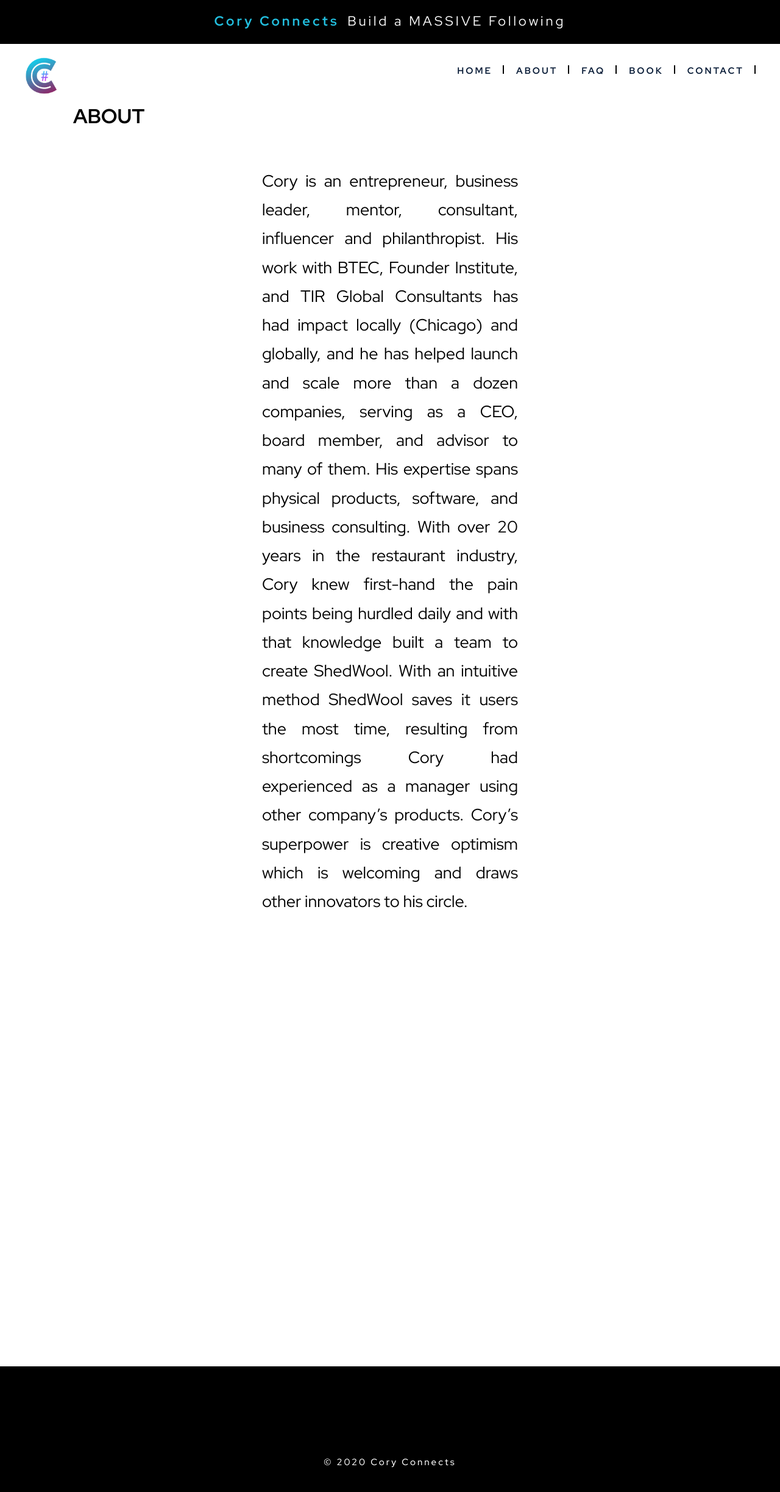
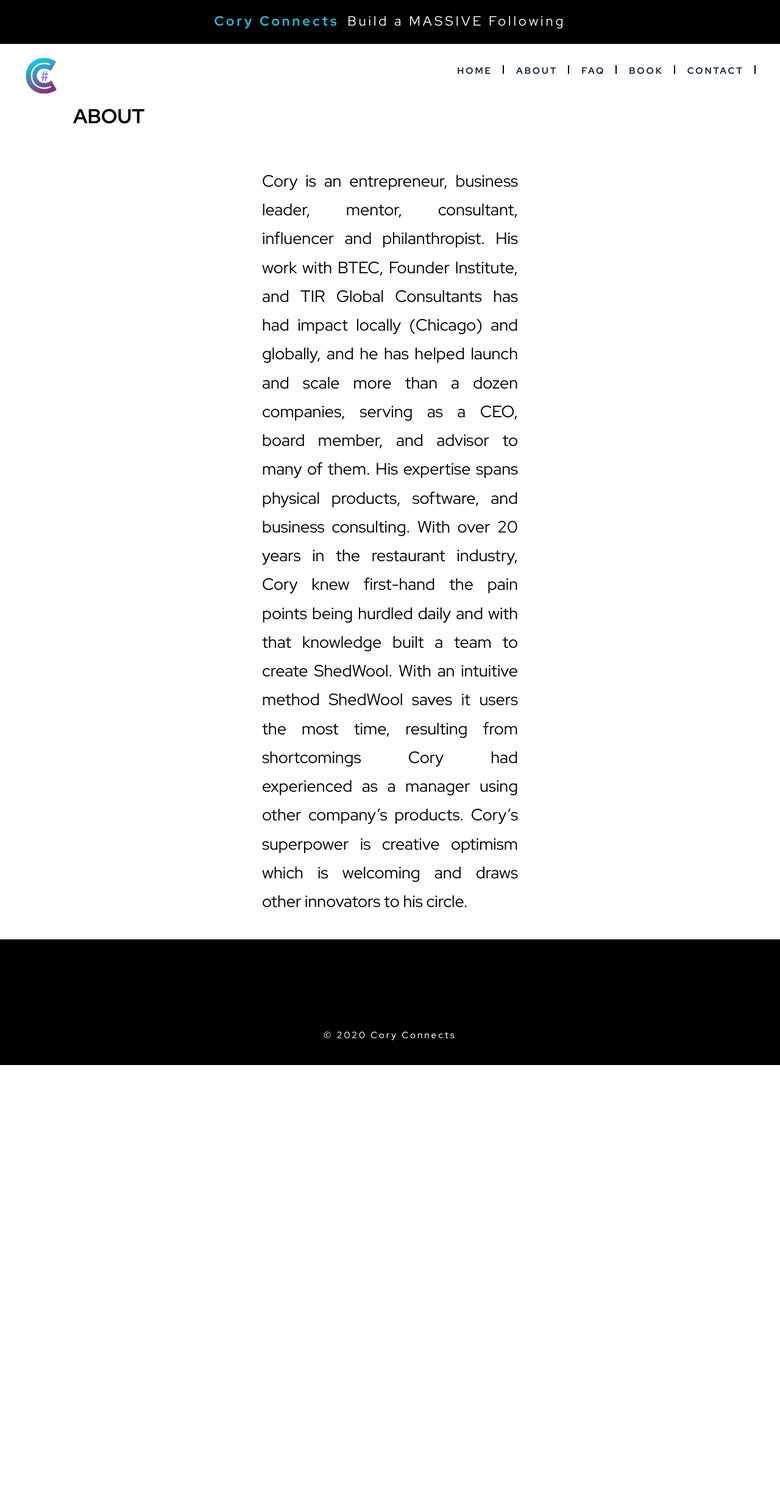
Before and after one commit to andreanthony/andreanthony.github.io, a Jekyll site: the page coryabout.html, which Jekyll copies as it is, in a window 1280 px wide. Shown: the whole page at 61% size. Built offline with Jekyll 4.4.1, drawn with Linux system fonts in a browser that asks for light colours; after the commit the page ends 1746 px from its top, so only the background shows below that.

Commit message:
Update coryabout.html

```diff
--- a/coryabout.html
+++ b/coryabout.html
@@ -62,7 +62,7 @@
 	</div>
 </div>
 <div class="site-content home-page-content">
-<article style="margin-bottom: 700px;text-align: justify;padding-left: 430px;padding-right: 430px;padding-top: 50px;">
+<article style="text-align: justify;padding-left: 430px;padding-right: 430px;padding-top: 50px;">
 Cory is an entrepreneur, business leader, mentor, consultant, influencer and philanthropist. His work with BTEC, Founder Institute, and TIR Global Consultants has had impact locally (Chicago) and globally, and he has helped launch and scale more than a dozen companies, serving as a CEO, board member, and advisor to many of them. His expertise spans physical products, software, and business consulting.
 
 With over 20 years in the restaurant industry, Cory knew first-hand the pain points being hurdled daily and with that knowledge built a team to create ShedWool. With an intuitive method ShedWool saves it users the most time, resulting from shortcomings Cory had experienced as a manager using other company’s products.
```
